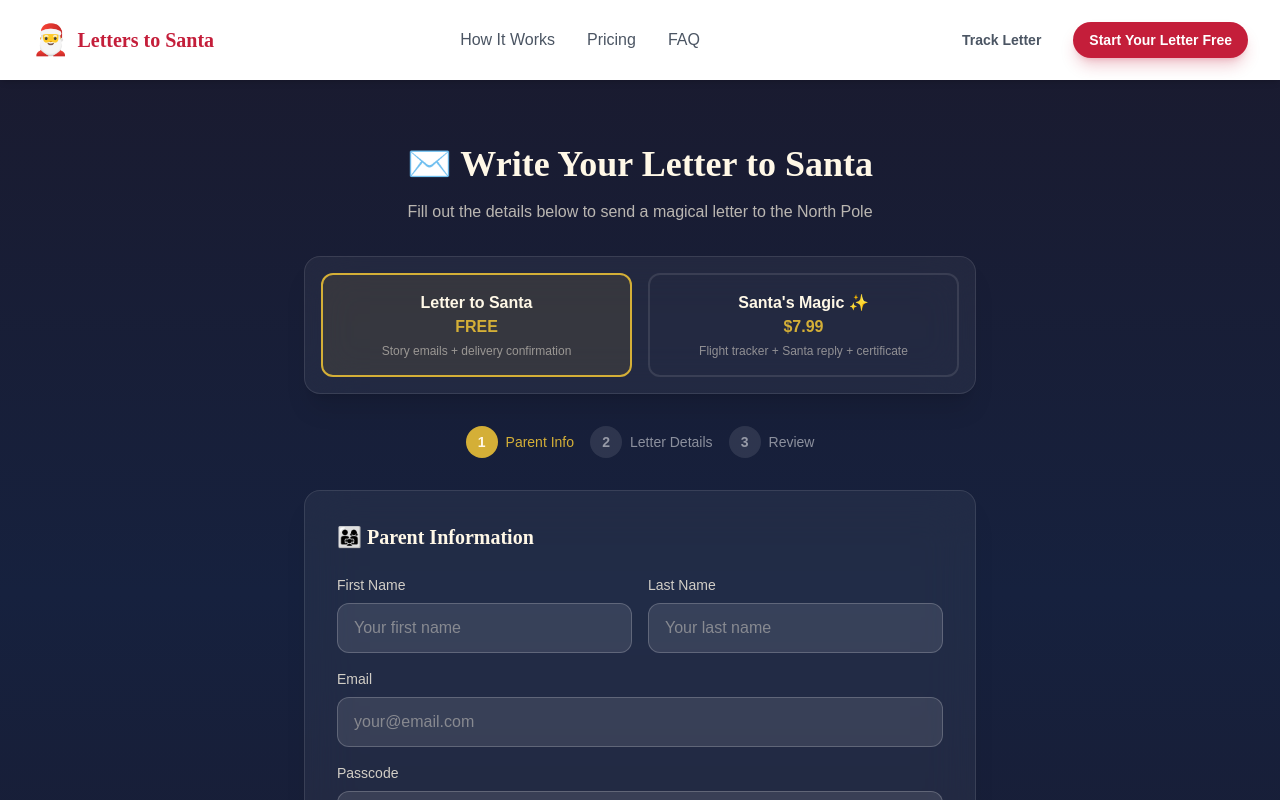
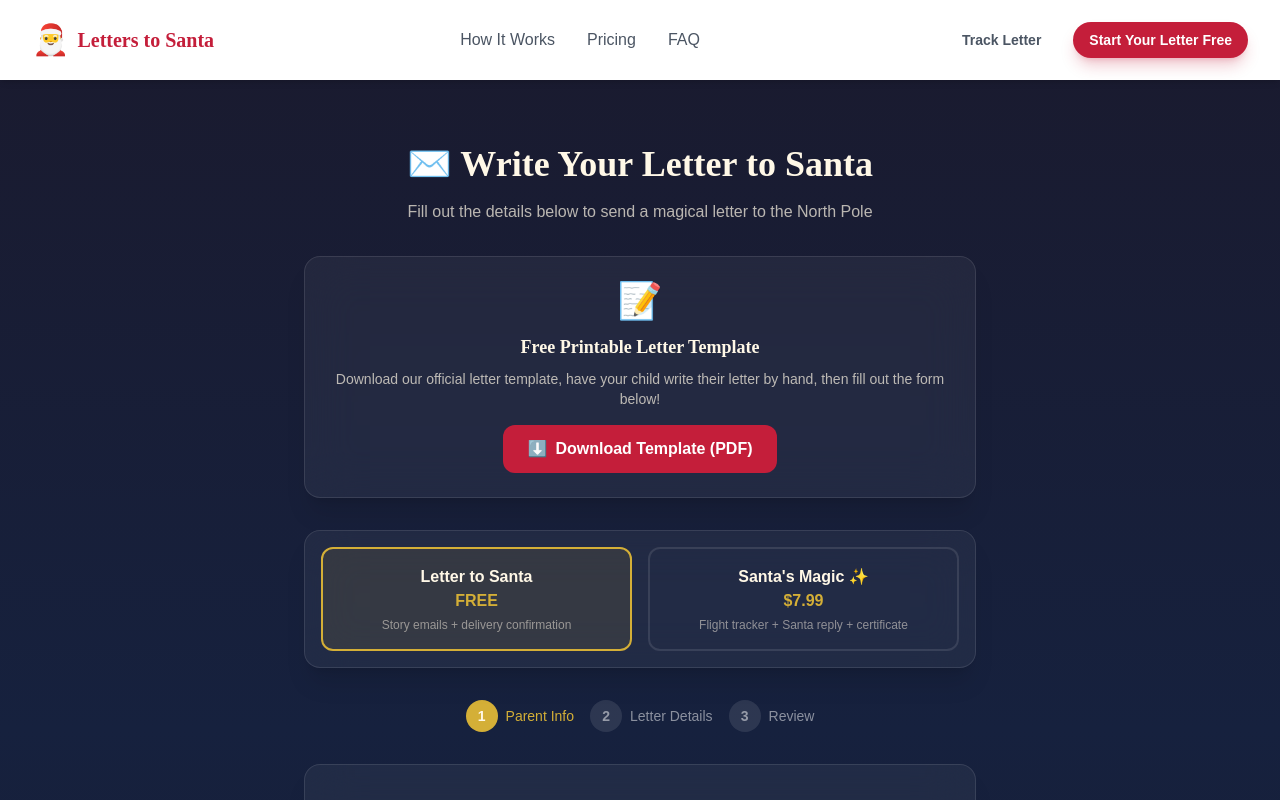
Before and after one commit to calebfongbiz/letterstosanta, a Next.js app: page /write-letter in a window 1280 px wide. Shown: the top 800 px of the page. Built offline with nearby package versions, Linux system fonts and the light colour scheme.

Commit message:
Add printable letter template download

```diff
--- a/app/write-letter/page.tsx
+++ b/app/write-letter/page.tsx
@@ -211,6 +211,24 @@ export default function WriteLetterPage() {
               Fill out the details below to send a magical letter to the North Pole
             </p>
           </div>
+
+          {/* Download Template */}
+          <Card variant="glass" className="p-6 mb-8 text-center">
+            <div className="text-4xl mb-3">📝</div>
+            <h3 className="font-display text-lg font-semibold text-snow-cream mb-2">
+              Free Printable Letter Template
+            </h3>
+            <p className="text-snow-cream/70 text-sm mb-4">
+              Download our official letter template, have your child write their letter by hand, then fill out the form below!
+            </p>
+            <a
+              href="/letter-template.pdf"
+              download="Letter-to-Santa-Template.pdf"
+              className="inline-flex items-center gap-2 px-6 py-3 bg-santa-red hover:bg-santa-red/90 text-white font-semibold rounded-xl transition-all"
+            >
+              <span>⬇️</span> Download Template (PDF)
+            </a>
+          </Card>
 
           {/* Tier selector */}
           <Card variant="glass" className="p-4 mb-8">
```
Also changed, not shown: 1 other file (tests, documents, lock files or other folders).
